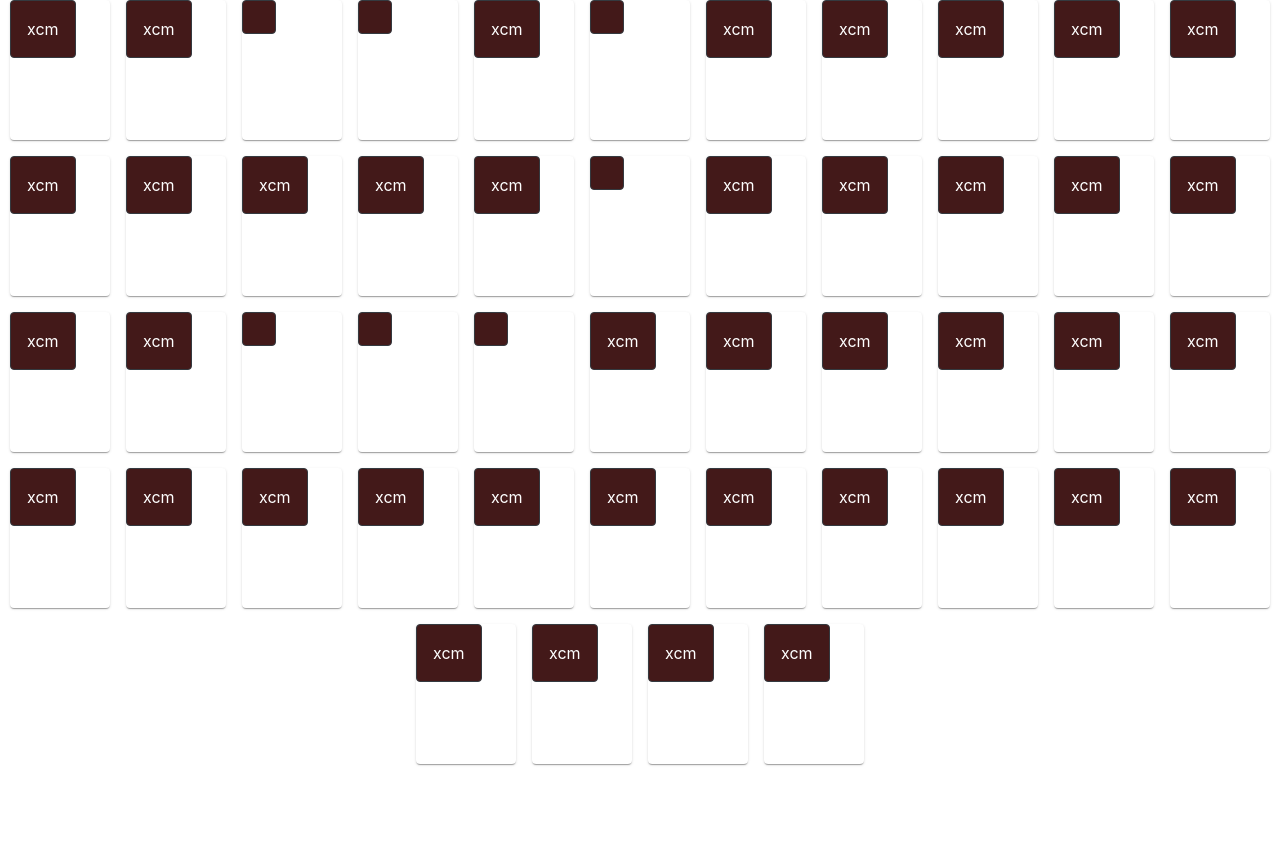
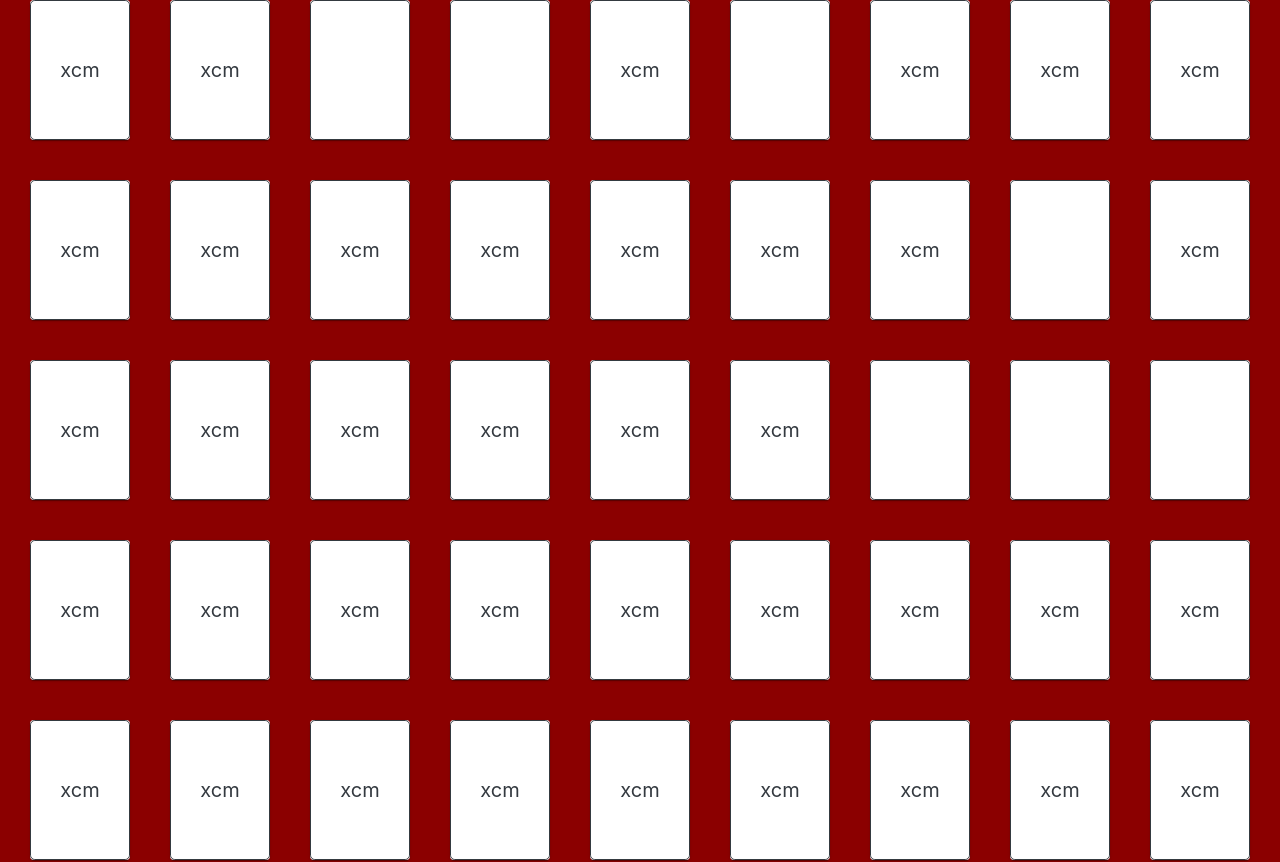
Before and after one commit to alanLeonardo/SCRUMParkingProyect, a React (Create React App) app in the folder react-electron-app/: page /GRIDParking in a window 1280 px wide. Shown: the top 862 px of the page. Before the commit the page ends 800 px from the top, so only its background shows below. Built offline with nearby package versions, Linux system fonts and the light colour scheme.

Commit message:
Mejoras en diseño y otras validaciones

```diff
--- a/react-electron-app/src/App.js
+++ b/react-electron-app/src/App.js
@@ -3,6 +3,7 @@ import {Switch,BrowserRouter} from "react-router-dom";
 import Route from "react-router-dom/es/Route";
 import Home from './Home';
 import GRIDParking from "./GRIDParking";
+import 'bootstrap/dist/css/bootstrap.css';
 
 export default function App() {
     return (
--- a/react-electron-app/src/CSS/GRIDParking.css
+++ b/react-electron-app/src/CSS/GRIDParking.css
@@ -8,12 +8,15 @@
 }
 
 .item-grid {
-    background-color: rgba(54, 9, 9, 0.932);
-    color: white;
-    padding: 1rem;
+    width: 100%;
+    height: 100%;
 }
 
 .clearArray {
     font-size: 2rem;
     padding: 1rem;
 }
+
+.containerGrid {
+    background-color: darkred;
+}
--- a/react-electron-app/src/GRIDMaterial.jsx
+++ b/react-electron-app/src/GRIDMaterial.jsx
@@ -2,6 +2,7 @@ import React from 'react';
 import { makeStyles } from '@material-ui/core/styles';
 import Grid from '@material-ui/core/Grid';
 import Paper from '@material-ui/core/Paper';
+import './CSS/GRIDParking.css';
 
 const useStyles = makeStyles(theme => ({
   root: {
@@ -17,22 +18,25 @@ const useStyles = makeStyles(theme => ({
 }));
 
 export default function SpacingGrid(props) {
-  const [spacing] = React.useState(2);
+  const [spacing] = React.useState(5);
   const classes = useStyles();
 
   return (
-    <Grid container className={classes.root} spacing={2}>
+    <div className='containerGrid'>
+      <Grid container className={classes.root}>
         <Grid item xs={12}>
           <Grid container justify="center" spacing={spacing}>
             {props.lugares.map((lugar,index) => (
               <Grid key={index} item>
                 <Paper className={classes.paper}>
-                <button className="btn btn-dark item-grid" value={index} onClick={props.modify} >{ lugar.get("patente")}</button>
+                  <button className="btn btn-lg btn-outline-dark item-grid" value={index} onClick={props.modify} >{ lugar.get("patente")}</button>
                 </Paper>
               </Grid>
             ))}
           </Grid>
+          <button className="btn btn-outline-danger" type="button" onClick={props.onClearArray}>  Desocupar parcelas  </button>
         </Grid>
       </Grid>
+    </div>
   );
 }
--- a/react-electron-app/src/GRIDParking.js
+++ b/react-electron-app/src/GRIDParking.js
@@ -5,18 +5,8 @@ import swal from 'sweetalert';
 import {Link} from 'react-router-dom';
 import GridLayout from 'react-grid-layout';
 import GRIDMaterial from './GRIDMaterial';
-/*
-var a1,a2,a3,a4,a5,a6,a7,a8,b1,b2,b3,b4,b5,b6,b7,b8,c1,c2,c3,c4,c5,c6,c7,c8,d1,d2,d3,d4,d5,d6,d7,d8,e1,e2,e3,e4,e5,e6,e7,e8,f1,f2,f3,f4,f5,f6,f7,f8,g1,g2,g3,g4,g5,g6,g7,g8,h1,h2,h3,h4,h5,h6,h7,h8 = ''
 
-const ESTADO_INICIAL = [a1,a2,a3,a4,a5,a6,a7,a8,
-                b1,b2,b3,b4,b5,b6,b7,b8,
-                c1,c2,c3,c4,c5,c6,c7,c8,
-                d1,d2,d3,d4,d5,d6,d7,d8,
-                e1,e2,e3,e4,e5,e6,e7,e8,
-                f1,f2,f3,f4,f5,f6,f7,f8,
-                g1,g2,g3,g4,g5,g6,g7,g8,
-                h1,h2,h3,h4,h5,h6,h7,h8]
-*/
+// var a1,a2,a3,a4,a5,a6,a7,a8,b1,b2,b3,b4,b5,b6,b7,b8,c1,c2,c3,c4,c5,c6,c7,c8,d1,d2,d3,d4,d5,d6,d7,d8,e1,e2,e3,e4,e5,e6,e7,e8,f1,f2,f3,f4,f5,f6,f7,f8,g1,g2,g3,g4,g5,g6,g7,g8,h1,h2,h3,h4,h5,h6,h7,h8 = ''
 
 let a1 = new Map();
 a1.set("patente", "xcm");
@@ -564,7 +554,8 @@ class GRIDParking extends React.Component {
                 titulo: 'GRIDParking',
                 lugares: posiciones,
                 i: 0,
-                lugarActual: ''
+                lugarActual: '',
+                valor: 100
             }
         }
 
@@ -608,7 +599,11 @@ class GRIDParking extends React.Component {
                     break;
 
                     case "cargarDatos":
-                    this.cargarDatos();
+                    if(this.state.lugarActual != '' && this.state.lugarActual != undefined) {
+                        this.ExceptionDatosCargados();
+                    }else{
+                        this.cargarDatos();
+                    }
                     break;
 
                     case "verDatos":
@@ -620,6 +615,10 @@ class GRIDParking extends React.Component {
 
             })
          }
+
+        ExceptionDatosCargados = () => {
+            swal("Ya hay un vehiculo ingresado en ésta parcela!", `Patente: $${this.state.lugarActual.get("patente")}`, "error");
+        }
 
         cargarDatos = () => {
             Swal.mixin({
@@ -703,7 +702,7 @@ class GRIDParking extends React.Component {
         //          <button type="btn btn-dark item-grid" onClick={this.onClearArray}>  Desocupar parcelas  </button>
         //      </div>
         //    </GridLayout>
-        <GRIDMaterial lugares={this.state.lugares} modify={this.modify}/>
+        <GRIDMaterial lugares={this.state.lugares} modify={this.modify} onClearArray={this.onClearArray}/>
          )
     }
 }
```
Also changed, not shown: 1 other file (tests, documents, lock files or other folders). Lines whose indentation alone changed are shown as unchanged.
